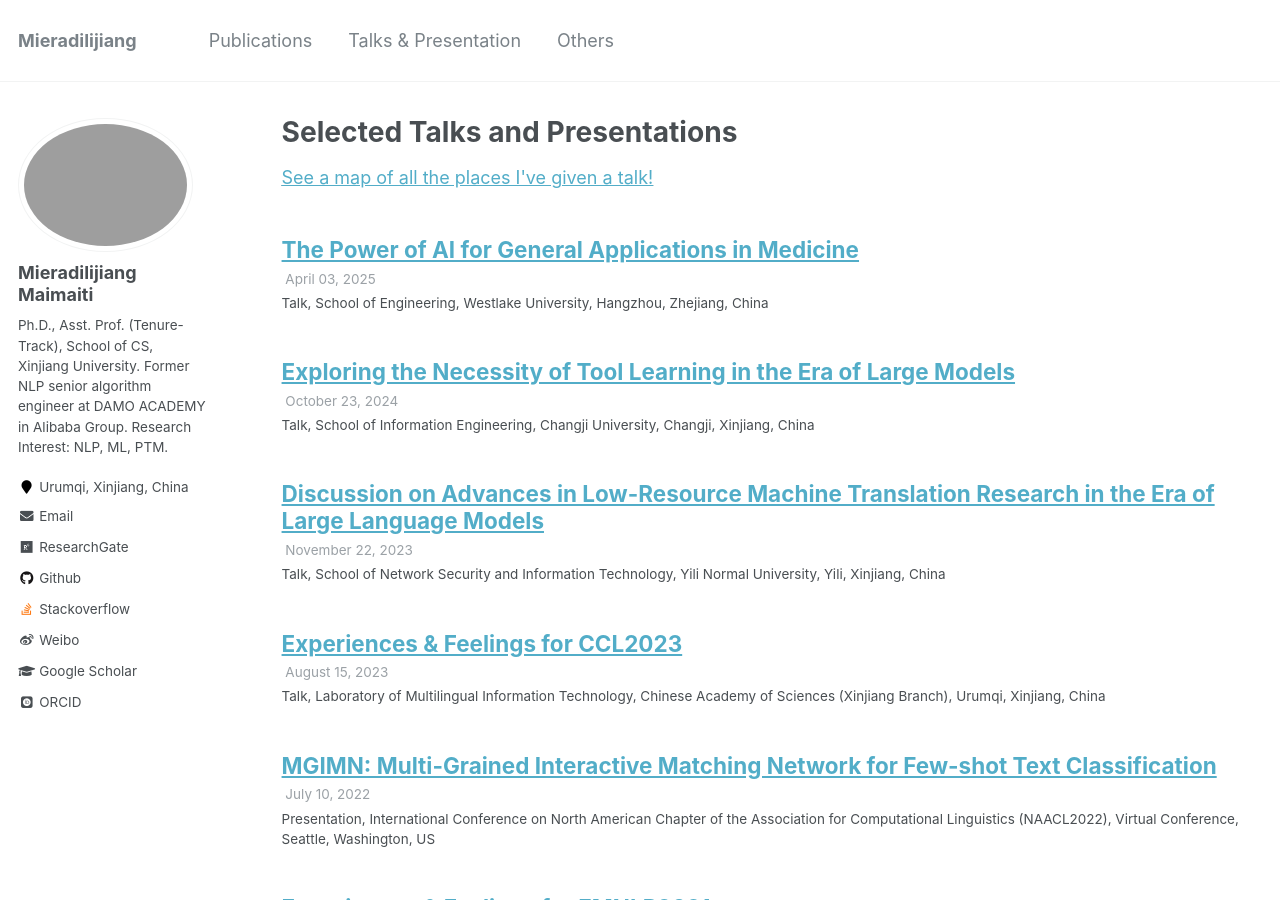
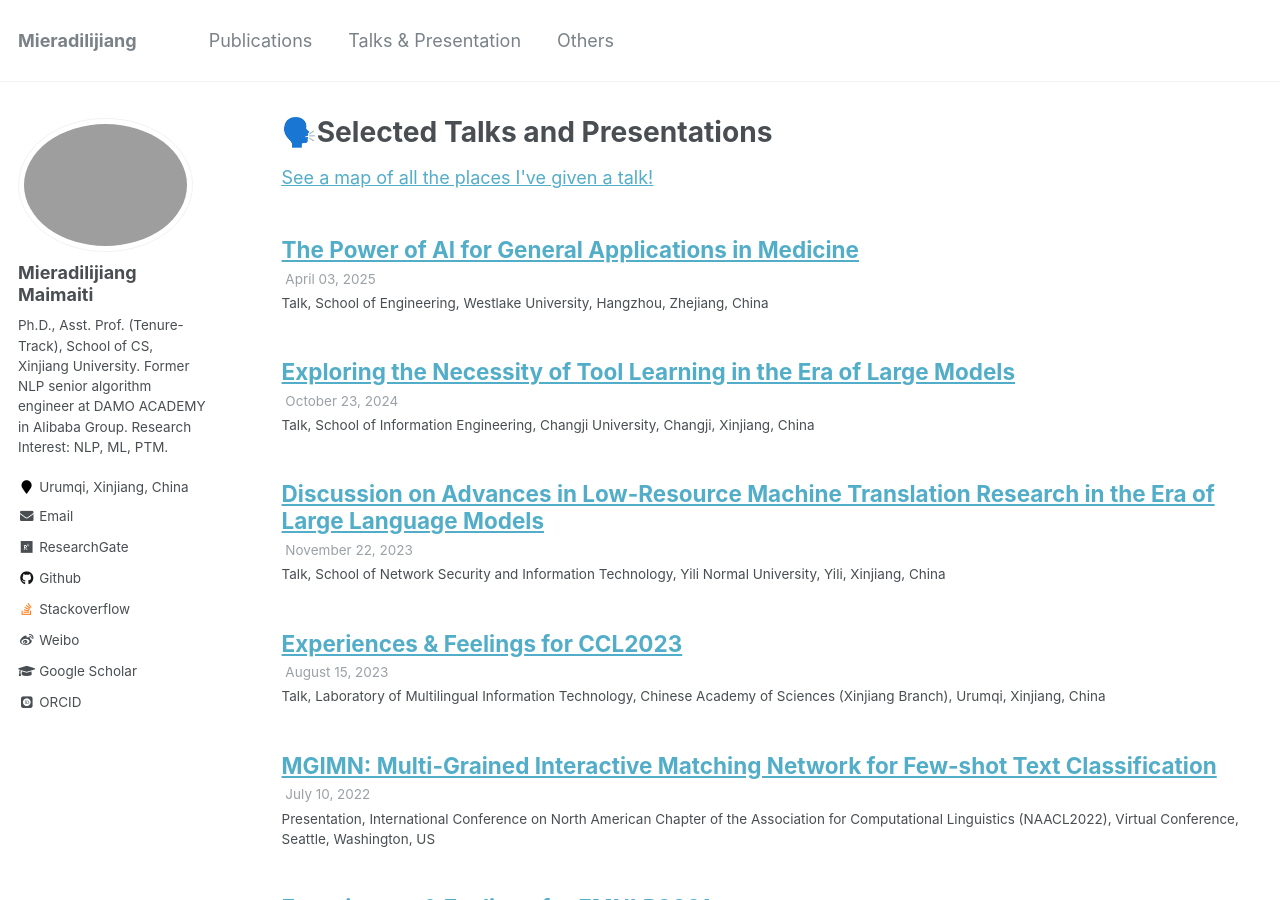
Before and after one commit to miradel51/miradel51.github.io, a Jekyll site: the page built from _pages/talks.html, in a window 1280 px wide and 900 px high. Built offline with Jekyll 4.4.1, drawn with Linux system fonts in a browser that asks for light colours; some web fonts are replaced.

```diff
--- a/_pages/talks.html
+++ b/_pages/talks.html
@@ -1,6 +1,6 @@
 ---
 layout: archive
-title: "Selected Talks and Presentations"
+title: "🗣️Selected Talks and Presentations"
 permalink: /talks/
 author_profile: true
 ---
```
